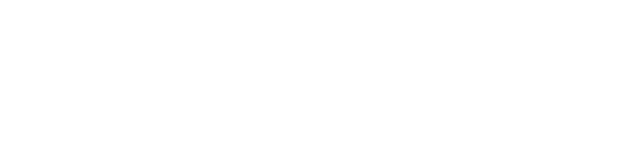
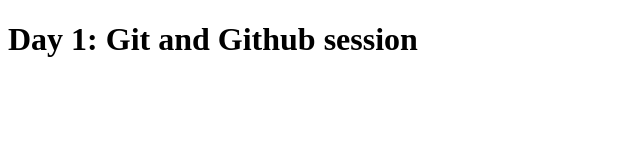
Before and after one commit to Panistha1/SL_BCA_SESSION_LATE_2025, a plain HTML site: page day_1/index.html in a window 1280 px wide. Shown: the whole page, without its empty margins (0-640 px from the left). Drawn offline with Linux system fonts and the light colour scheme.

Commit message:
SL: JavaScript DAY 1 - git demo

```diff
--- a/day_1/index.html
+++ b/day_1/index.html
@@ -6,6 +6,6 @@
     <title>Document</title>
 </head>
 <body>
-
+    <h1>Day 1: Git and Github session</h1>
 </body>
 </html>
```
Also changed, not shown: day_1/script.js (+8 -0 lines).
